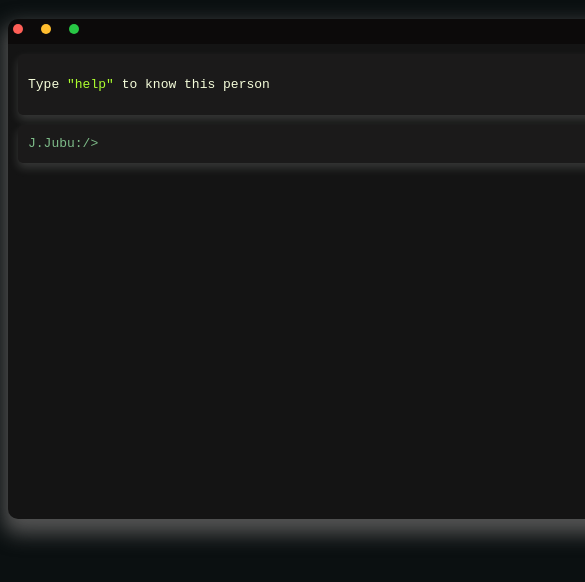
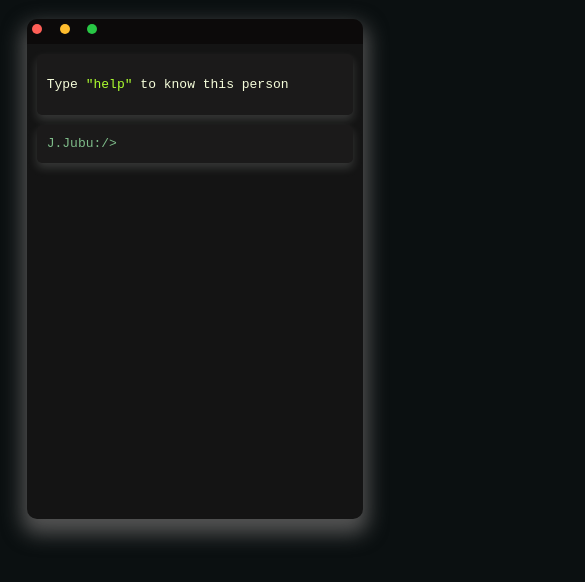
Before and after one commit to JubairRahman/Terminal-Portfolio, a plain HTML site: page index.html in a window 390 px wide. Shown: the top 582 px of the page, 585 px wide, since content can reach past the window. Drawn offline with nearby package versions, Linux system fonts and the light colour scheme; some packages are replaced by stand-ins of ours; a script that the page names is missing.

Commit message:
add responsive css code in style.css

```diff
--- a/style.css
+++ b/style.css
@@ -12,10 +12,9 @@ body {
 	border-radius: 10px;
 	box-shadow: 0px 10px 20px 5px #535353;
 	height: 500px;
-	width: 900px;
+	width: 90%; /* Adjusted width for responsiveness */
+	max-width: 900px; /* Added maximum width for larger screens */
 	overflow: hidden;
-
-
 }
 
 .header {
@@ -264,3 +263,115 @@ body {
 .swal-input::placeholder {
   color: #ff0e0e;
 }
+
+/* responsive code */
+
+body {
+  background-color: #0b1011;
+  color: #F6FEDB;
+  font-family: monospace;
+  height: 100%;
+  overflow: hidden;
+}
+
+.terminal {
+  margin: 5% auto;
+  background-color: #141414;
+  border-radius: 10px;
+  box-shadow: 0px 10px 20px 5px #535353;
+  max-height: 500px; /* Set a maximum height */
+  width: 900px;
+  overflow: hidden;
+}
+
+@media screen and (max-width: 768px) {
+  /* Apply responsive styles for screens up to 768px */
+  .terminal {
+    width: 90%;
+
+  }
+}
+
+.header {
+  background-color: #0c0a0a;
+  height: 25px;
+}
+
+.red {
+  background-color: #ff5f57;
+  height: 10px;
+  width: 10px;
+  border-radius: 50%;
+  display: inline-block;
+  margin: 5px;
+}
+
+.yellow {
+  background-color: #ffbd2e;
+  height: 10px;
+  width: 10px;
+  border-radius: 50%;
+  display: inline-block;
+  margin: 5px;
+}
+
+.green {
+  background-color: #28c745;
+  height: 10px;
+  width: 10px;
+  border-radius: 50%;
+  display: inline-block;
+  margin: 5px;
+}
+
+.content {
+  height: 475px;
+  overflow-y: auto;
+  padding: 10px;
+}
+
+.window {
+  background-color: #1b1a1a;
+  padding: 10px;
+  border-radius: 5px;
+  margin-bottom: 10px;
+  box-shadow: 0px 5px 10px rgba(195, 199, 193, 0.2);
+}
+
+.input {
+  display: flex;
+  align-items: center;
+  padding: 10px;
+  background-color: #1b1a1a;
+  border-radius: 5px;
+  box-shadow: 0px 5px 10px rgba(195, 199, 193, 0.2);
+}
+
+.input span {
+  color: #7EBC89;
+  margin-right: 5px;
+}
+
+.input input {
+  background-color: transparent;
+  border: none;
+  outline: none;
+  color: #EFD09E;
+  font-family: monospace;
+  font-size: 1.1em;
+  width: 100%;
+}
+
+::-webkit-scrollbar {
+  width: 5px;
+}
+
+::-webkit-scrollbar-thumb {
+  background-color: #444;
+  border-radius: 10px;
+}
+
+::-webkit-scrollbar-track {
+  background-color: #000;
+  border-radius: 10px;
+}
```
Also changed, not shown: index.html (+2 -2 lines).
